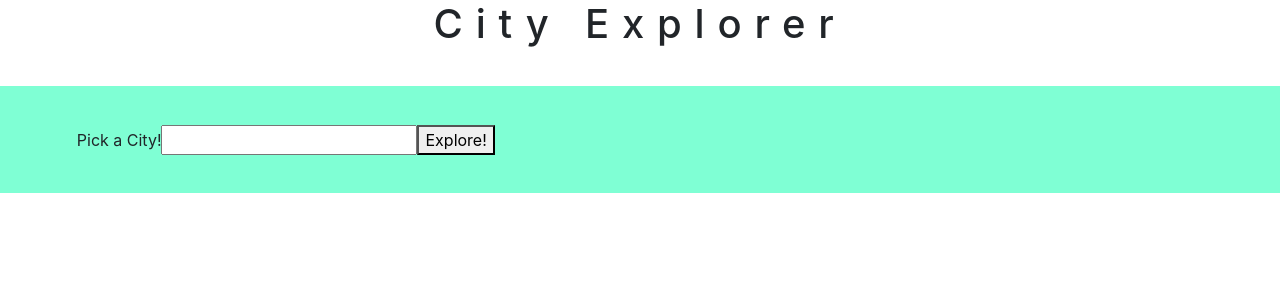
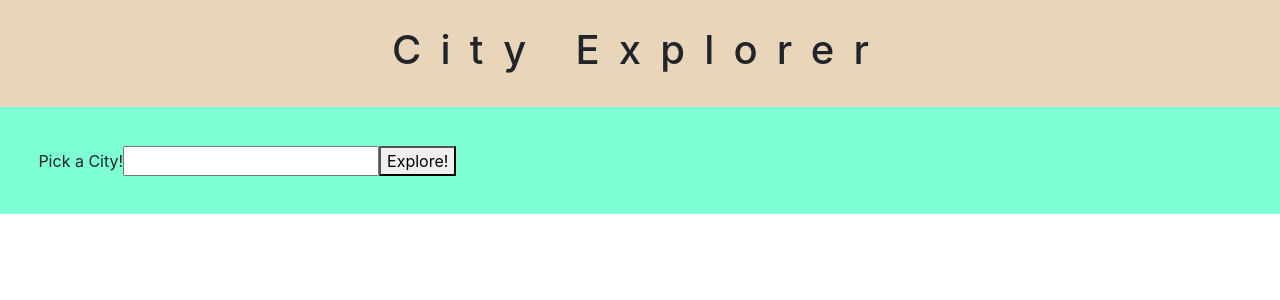
Before and after one commit to Shane-Patrick-Roach/city-explorer, a React (Create React App) app: page / in a window 1280 px wide. Shown: the top 300 px of the page. Built offline with nearby package versions, Linux system fonts and the light colour scheme.

Commit message:
added lab 10 componenets and started to modulize seperate weather days

```diff
--- a/src/App.css
+++ b/src/App.css
@@ -38,13 +38,16 @@
 }
 
 main {
-  background-color: aquamarine;
+  background-color: #7fffd4;
+  align-content: center;
 }
 
 header{
   text-align: center;
   font-weight: bold;
-  letter-spacing: 1vw;
+  letter-spacing: 1.5vw;
+  background-color: rgb(233, 213, 186);
+  padding: 2vw;
 }
 
 #map {
@@ -52,6 +55,10 @@ header{
 }
 
 form {
-  margin: 3vw;
-  padding:3vw;
+  padding: 3vw;
 }
+
+.infobuttons {
+  display: flex;
+  padding: 1vw;
+}
--- a/src/App.js
+++ b/src/App.js
@@ -5,6 +5,7 @@ import Weather from './Weather.js';
 import Movies from './Movies.js';
 
 import './App.css';
+import { Container } from 'react-bootstrap';
 
 
 class App extends React.Component {
@@ -112,24 +113,20 @@ class App extends React.Component {
           {this.state.renderError && <p>{this.state.errorMessage}</p>}
 
           {this.state.showCityInfo && <article id='map'>
+          <Container>
 
-            <Card border="dark" style={{width: '50%'}} className="map">
-
-
+            <Card border="dark" style={{width: '70%'}} className="map">
               <Card.Img
               src={`https://maps.locationiq.com/v3/staticmap?key=${process.env.REACT_APP_LOCATIONIQ_ACCESS_TOKEN}&center=${this.state.cityData.lat},${this.state.cityData.lon}&zoom=10`}
               alt ='map'/>
               <Card.Body>
-                <h1>{`Map of ${this.state.cityData.display_name}`} </h1>
-                <p>{this.state.cityData.lat}</p>
-                <p>{this.state.cityData.lon}</p>
+                <h2>{`Map of ${this.state.cityData.display_name}`} </h2>
+
               </Card.Body>
-              <Card.Footer>
-                <p>LocationIQ API</p>
-              </Card.Footer>
-
             </Card>
 
+          </Container>
+          <article class = 'infobuttons'>
           <Weather
             weatherData={this.state.weatherData}
             showWeatherData={this.state.showWeatherData}
@@ -140,9 +137,12 @@ class App extends React.Component {
             showMovieData={this.state.showMovieData}
             getMovieInfo={this.getMovieInfo}
           />
+
+          </article>
           </article>}
 
         </main>
+
       </>
     );
   }
--- a/src/Weather.js
+++ b/src/Weather.js
@@ -1,5 +1,5 @@
 import React from "react";
-
+import WeatherDay from "./WeatherDay";
 
 import { ListGroup } from "react-bootstrap";
 
@@ -10,9 +10,7 @@ class weather extends React.Component {
   render() {
 
     let weatherToRender = this.props.weatherData.map((day, idx) =>
-    <ListGroup.Item key={idx}>
-      Date: {day.date}, High: {day.maxTemp}, Low: {day.lowTemp},{day.description}
-    </ListGroup.Item>
+    <WeatherDay key={idx} day={day} />
   )
 
     return (
--- /dev/null
+++ b/src/WeatherDay.js
@@ -0,0 +1,19 @@
+import React from "react";
+
+import { ListGroup } from "react-bootstrap";
+
+
+class WeatherDay extends React.Component{
+
+render() {
+  return (
+    <ListGroup.Item>
+      Date: {this.props.day.date}, High: {this.props.day.maxTemp}, Low: {this.props.day.lowTemp},{this.props.day.description}
+    </ListGroup.Item>
+  )
+}
+
+}
+
+
+export default WeatherDay;
```
Also changed, not shown: src/MovieDay.js (added, +19 -0 lines), src/index.css (line endings or trailing spaces).
